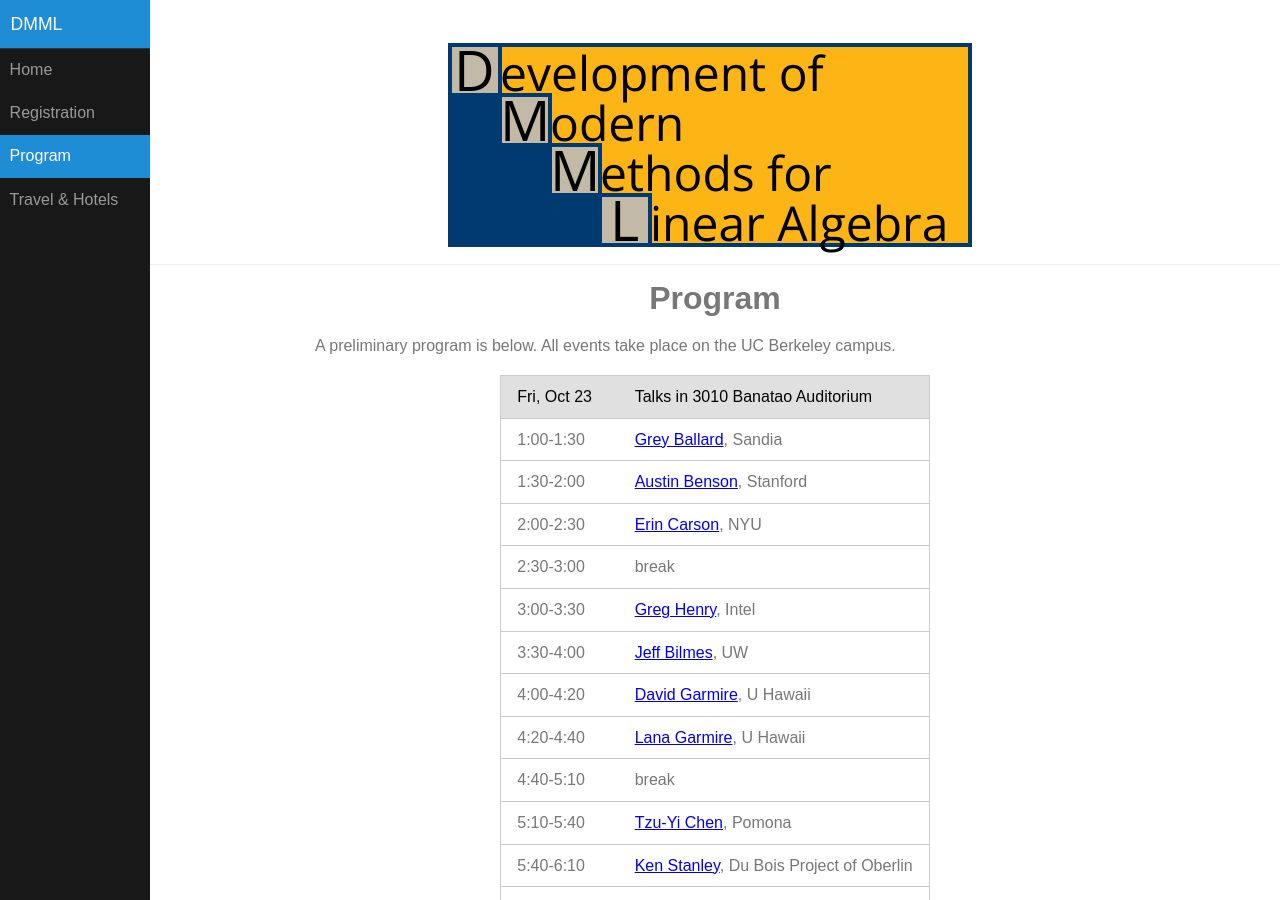
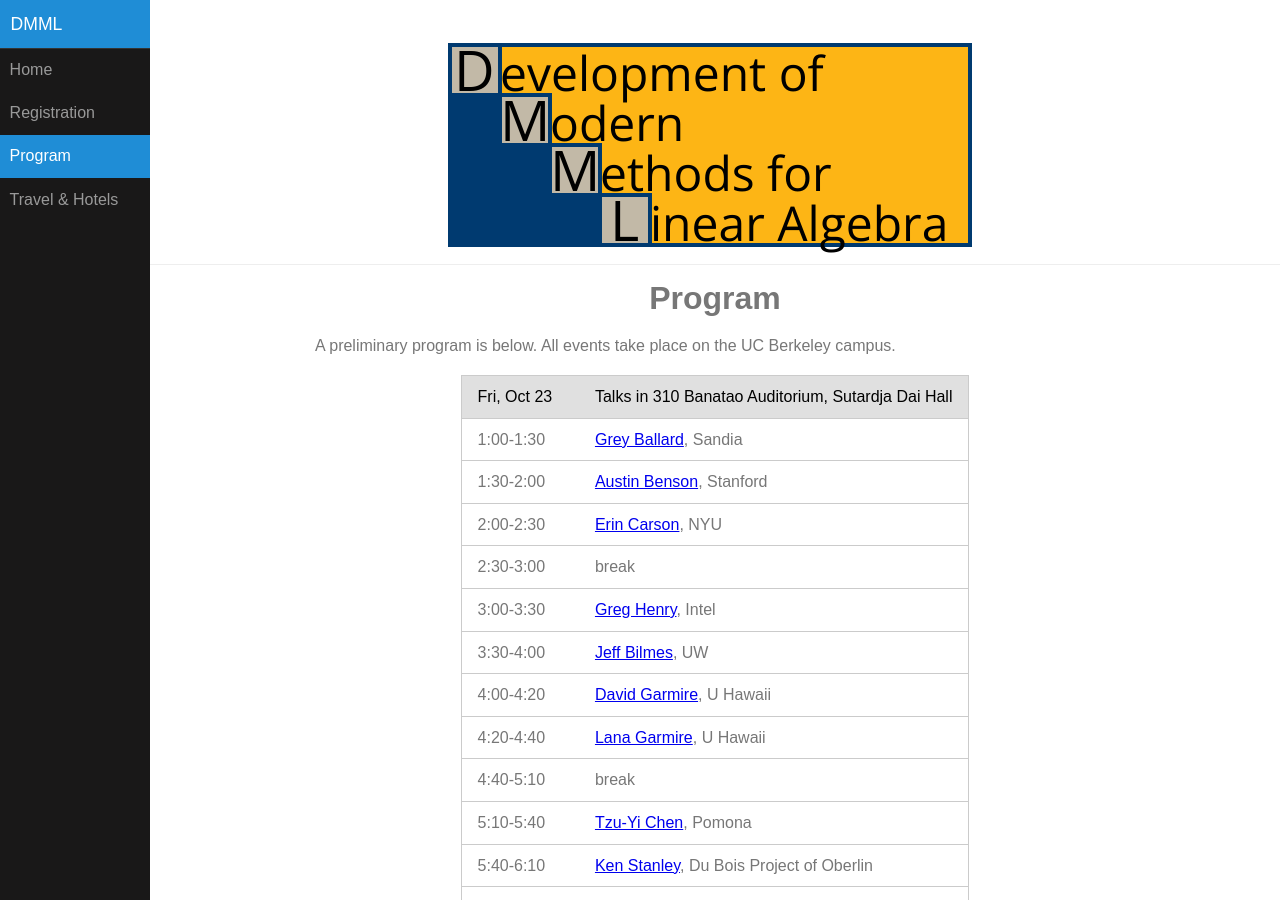
Before and after one commit to dbindel/dmml, a Jekyll site: the page built from program.html, in a window 1280 px wide and 900 px high. Built offline with Jekyll 4.4.1, drawn with Linux system fonts in a browser that asks for light colours; formulas are drawn with MathJax 3.

Commit message:
Corrected location for Friday talks.

```diff
--- a/_data/schedule.yml
+++ b/_data/schedule.yml
@@ -1,5 +1,5 @@
 - date: Fri, Oct 23
-  where: 3010 Banatao Auditorium
+  where: 310 Banatao Auditorium, Sutardja Dai Hall
   talks:
     - time: 1:00-1:30
       name: Grey Ballard
```
